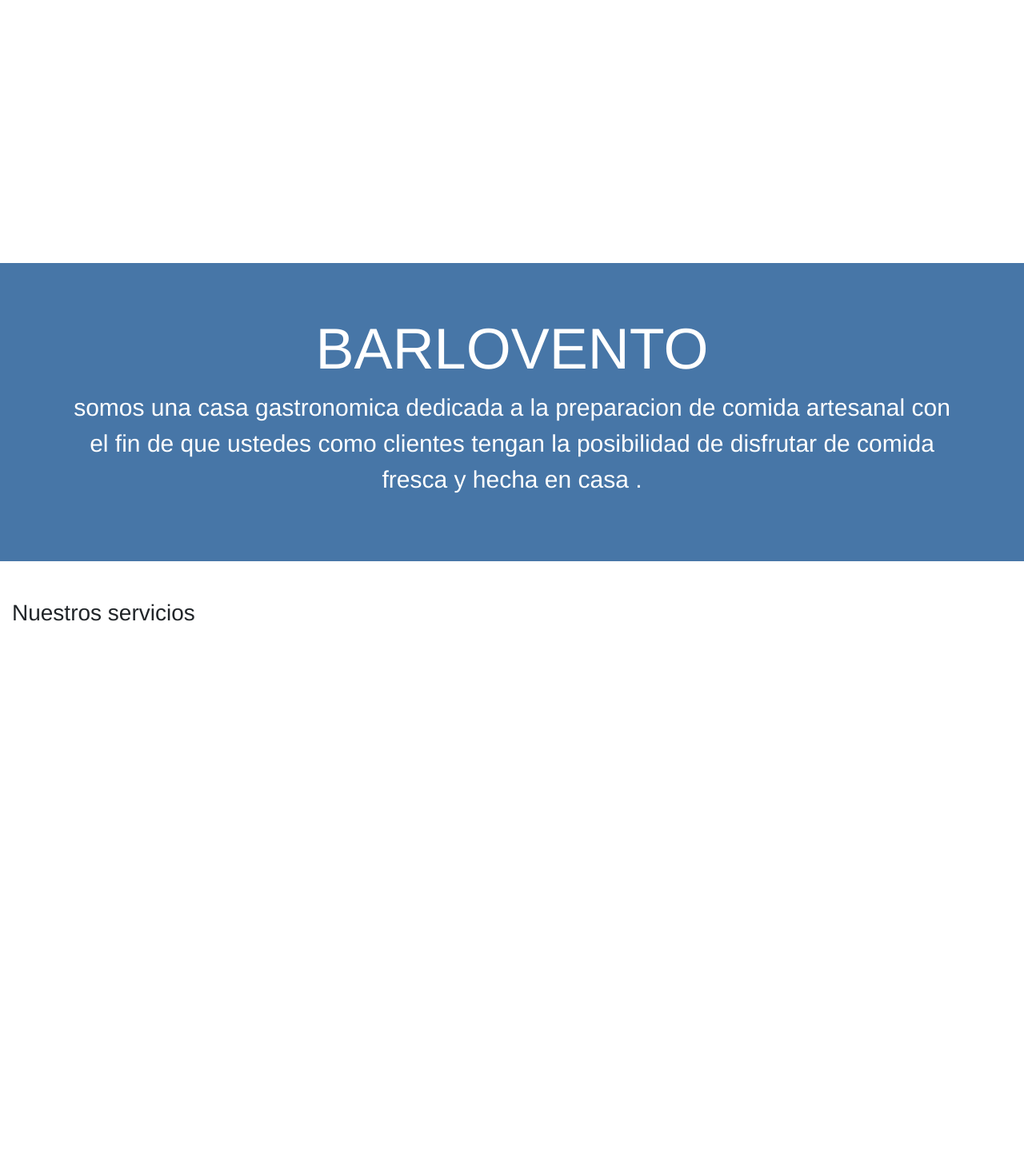
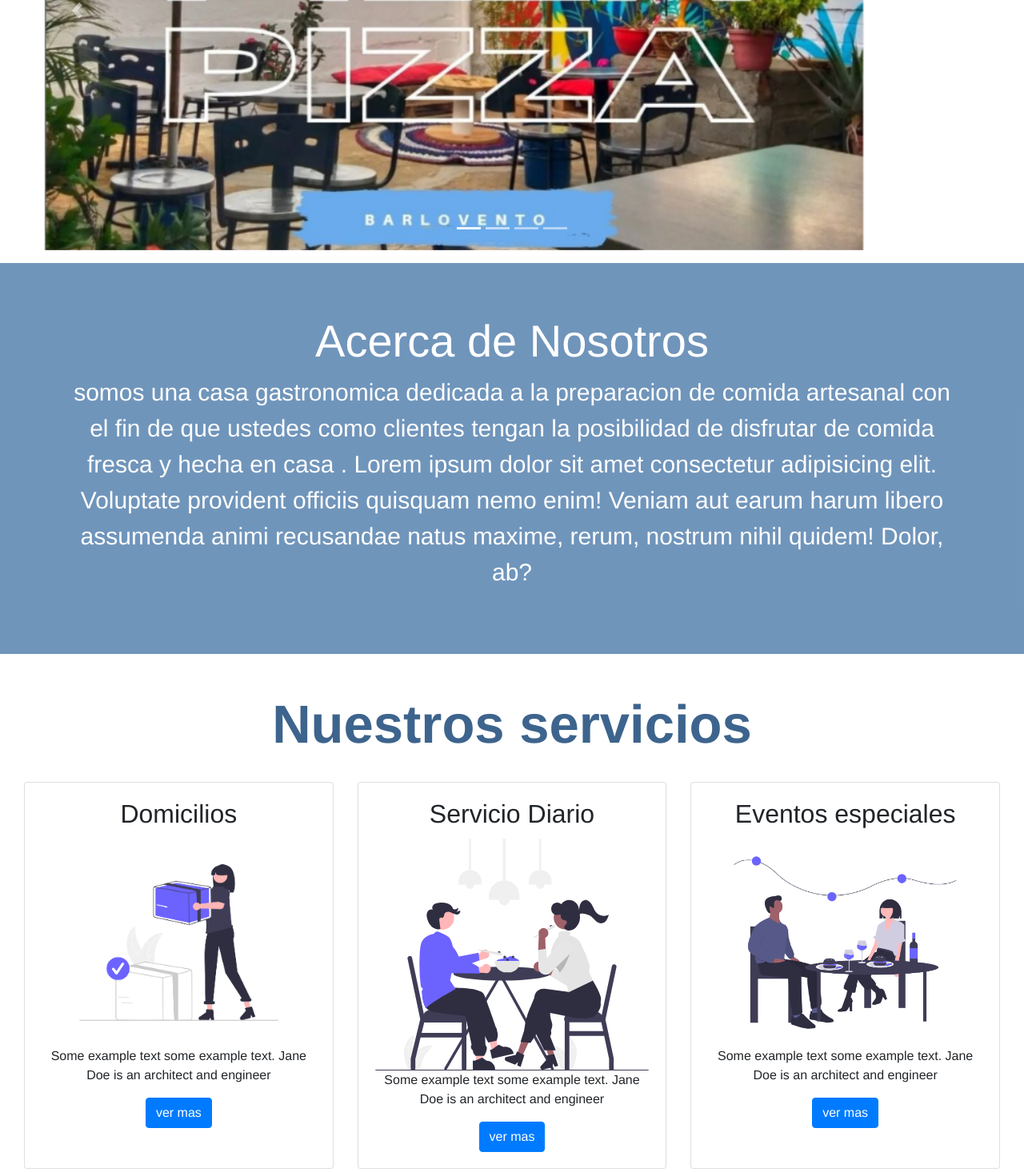
Before and after one commit to paleto30/Dise-oWeb, a plain HTML site: page index.html in a window 1280 px wide. Shown: the part 508-1974 px from the top of the page at 80% size. Before the commit the page ends 1315 px from the top, so only its background shows below. Drawn offline with nearby package versions, Linux system fonts and the light colour scheme; files that its build step writes are made by us from their sources.

Commit message:
se agrego el apartado de servicios + estilos

```diff
--- a/index.html
+++ b/index.html
@@ -54,7 +54,7 @@
                         <div class="collapse navbar-collapse justify-content-center " id="collapsibleNavbar">
                             <ul class="navbar-nav xd">
                                 <li class="nav-item">
-                                    <a class="nav-link le" href="#Nosotros">INICIO</a>
+                                    <a class="nav-link le" href="index.html">INICIO</a>
                                 </li>
                                 <li class="nav-item" >
                                     <a class="nav-link le" href="#">SERVICIOS</a>
@@ -84,7 +84,41 @@
     <div class="container-fluid">
         <div class="row my-2">
             <div class="col-12 p-0 banner">
-                <img src="img/Captura desde 2022-09-07 13-13-05.png" class="img-baner" alt="">
+                <div id="demo" class="carousel slide" data-ride="carousel">
+
+                    <!-- Indicators -->
+                    <ul class="carousel-indicators">
+                      <li data-target="#demo" data-slide-to="0" class="active"></li>
+                      <li data-target="#demo" data-slide-to="1"></li>
+                      <li data-target="#demo" data-slide-to="2"></li>
+                      <li data-target="#demo" data-slide-to="3"></li>
+                    </ul>
+
+                    <!-- The slideshow -->
+                    <div class="carousel-inner">
+                      <div class="carousel-item active">
+                        <img src="img/Captura desde 2022-09-07 13-13-05.png" class="img-baner" alt="Los Angeles">
+                      </div>
+                      <div class="carousel-item">
+                        <img src="img/mixed-ingredient-pizza-on-wooden-board.jpg" class="img-baner" alt="Chicago">
+                      </div>
+                      <div class="carousel-item">
+                        <img src="img/mixed-sandwich-types-with-various-foods-on-wooden-board.jpg" class="img-baner" alt="New York">
+                      </div>
+                      <div class="carousel-item">
+                        <img src="img/lemonade-and-watermelon-drink.jpg" class="img-baner" alt="New York">
+                      </div>
+                    </div>
+
+                    <!-- Left and right controls -->
+                    <a class="carousel-control-prev" href="#demo" data-slide="prev">
+                      <span class="carousel-control-prev-icon"></span>
+                    </a>
+                    <a class="carousel-control-next" href="#demo" data-slide="next">
+                      <span class="carousel-control-next-icon"></span>
+                    </a>
+
+                  </div>
             </div>
         </div>
         <!--
@@ -93,14 +127,16 @@
         -->
         <div class="row my-3">
             <div class="col-12 p-0">
-                <div class="jumbotron jumbotron-fluid text-center" id="Nosotros">
+                <div class="jumbotron jumbotron-fluid text-center " id="Nosotros">
                     <div class="container">
-                      <h1 class="display-3 jumbo-titulo text-">BARLOVENTO</h1>
+                      <h1 class="display-4 jumbo-titulo ">Acerca de Nosotros</h1>
                       <p class="lead descrip">somos una casa gastronomica dedicada a la
                         preparacion de comida artesanal con el fin
                         de que ustedes como clientes tengan la
                         posibilidad de disfrutar de comida fresca
-                        y hecha en casa .</p>
+                        y hecha en casa . Lorem ipsum dolor sit amet consectetur adipisicing elit. Voluptate provident
+                        officiis quisquam nemo enim! Veniam aut earum harum
+                        libero assumenda animi recusandae natus maxime, rerum, nostrum nihil quidem! Dolor, ab?</p>
                     </div>
                   </div>
             </div>
@@ -109,10 +145,46 @@
         <div class="row mb-3">
             <div class="col-12 p-0">
                 <div class="container-fluid">
-                    <h3 class="Servicios">Nuestros servicios</h3>
+                    <h1 class="Servicios text-center display-4 jumbo-titulo h1 ">Nuestros servicios</h1>
                 </div>
             </div>
         </div>
+        <div class="container-fluid">
+
+
+        <div class="row my-4">
+            <div class="col-12 col-md-4 text-center cards">
+                <div class="card" style="width:500px">
+                    <div class="card-body">
+                    <h2 class="card-title">Domicilios</h2>
+                    <img class="card-img-bottom" src="img/undraw_Order_delivered_re_v4ab.png" alt="Card image" style="width:100%">
+                    <p class="card-text">Some example text some example text. Jane Doe is an architect and engineer</p>
+                    <a href="#" class="btn btn-primary">ver mas</a>
+                    </div>
+                </div>
+            </div>
+            <div class="col-12 col-md-4 text-center cards">
+                <div class="card" style="width:500px">
+                    <div class="card-body">
+                    <h2 class="card-title">Servicio Diario</h2>
+                    <img class="card-img-bottom" src="img/undraw_eating_together_re_ux62.svg" alt="Card image" style="width:100%">
+                    <p class="card-text">Some example text some example text. Jane Doe is an architect and engineer</p>
+                    <a href="#" class="btn btn-primary">ver mas</a>
+                    </div>
+                </div>
+            </div>
+            <div class="col-12 col-md-4 text-center cards">
+                <div class="card" style="width:500px; ">
+                    <div class="card-body">
+                    <h2 class="card-title">Eventos especiales</h2>
+                    <img class="card-img-bottom" src="img/undraw_special_event_4aj8.png" alt="Card image" style="width:100%">
+                    <p class="card-text">Some example text some example text. Jane Doe is an architect and engineer</p>
+                    <a href="#" class="btn btn-primary">ver mas</a>
+                    </div>
+                </div>
+            </div>
+        </div>
+    </div>
     </div>
 
 
--- a/style.css
+++ b/style.css
@@ -81,9 +81,14 @@
 }
 
 .jumbotron{
-    background-color: rgba(52, 104, 158, 0.9);
+    background-color: rgba(52, 104, 158, 0.7);
     color: #ffffff;
 
+}
+
+.cards{
+    display: flex;
+    justify-content: center !important;
 }
 
 
```
Also changed, not shown: img/Captura desde 2022-09-07 13-13-05.png (added), img/dough-g2fa705c63_1920.jpg (deleted), img/food-g6b384ddf5_1920.jpg (deleted), img/lemonade-and-watermelon-drink.jpg (added), img/mixed-ingredient-pizza-on-wooden-board.jpg (added), img/mixed-sandwich-types-with-various-foods-on-wooden-board.jpg (added), img/sandwich-ge5ee0dac5_1920.jpg (deleted), img/undraw_Order_delivered_re_v4ab.png (added), img/undraw_eating_together_re_ux62.svg (added), img/undraw_special_event_4aj8.png (added).
